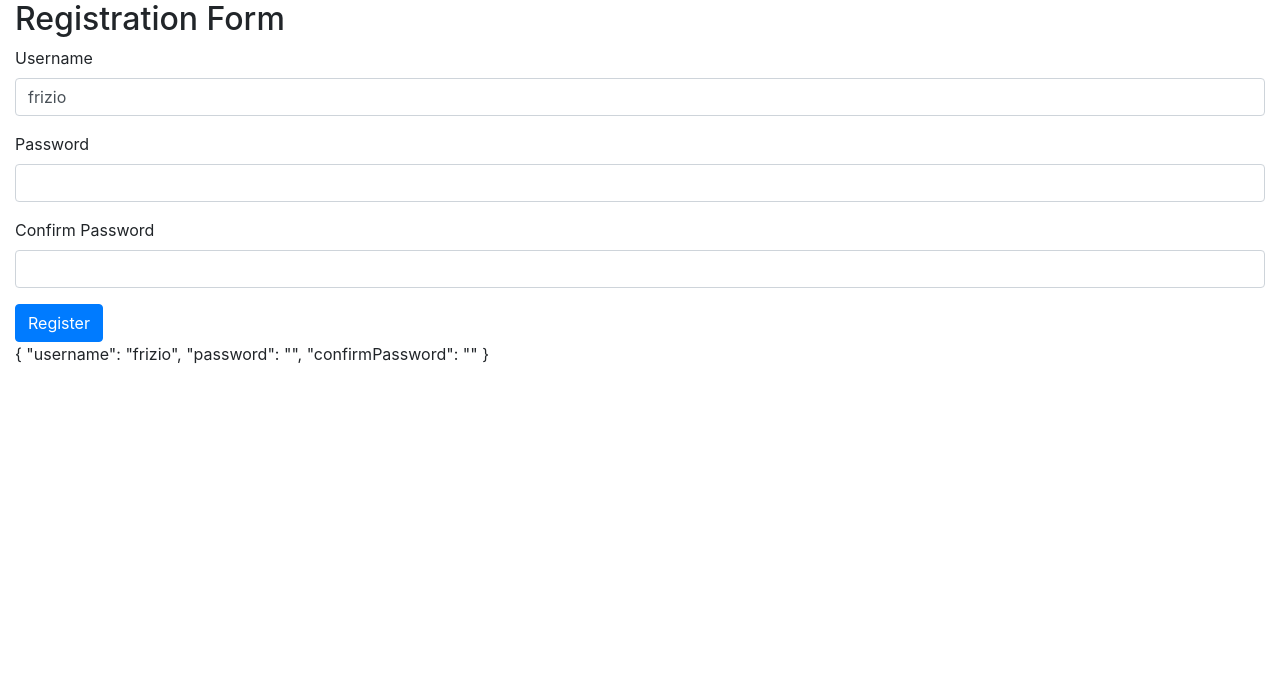
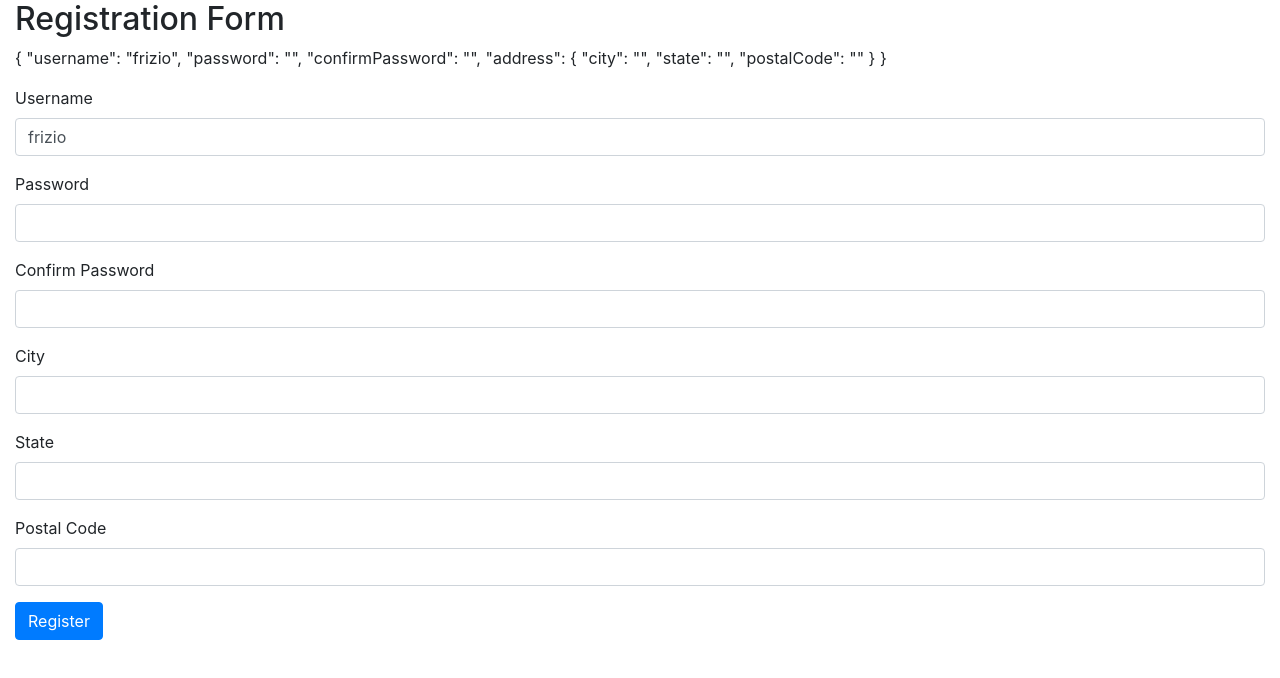
Before and after one commit to frizio/reactive-forms, an Angular app: page / in a window 1280 px wide. Shown: the top 678 px of the page. Built offline with nearby package versions, Linux system fonts and the light colour scheme.

Commit message:
19 - Nesting Form Groups

```diff
--- a/src/app/app.component.html
+++ b/src/app/app.component.html
@@ -1,5 +1,7 @@
 <div class="container-fluid">
   <h2>Registration Form</h2>
+
+  <p>{{ registrationForm.value | json }}</p>
 
   <form [formGroup]=registrationForm>
     <div class="form-group">
@@ -14,10 +16,25 @@
       <label for="">Confirm Password</label>
       <input type="password" class="form-control" formControlName="confirmPassword">
     </div>
+
+    <div formGroupName="address">
+      <div class="form-group">
+        <label for="">City</label>
+        <input type="text" class="form-control" formControlName="city">
+      </div>
+
+      <div class="form-group">
+        <label for="">State</label>
+        <input type="text" class="form-control" formControlName="state">
+      </div>
+
+      <div class="form-group">
+        <label for="">Postal Code</label>
+        <input type="text" class="form-control" formControlName="postalCode">
+      </div>
+    </div>
     <button type="submit" class="btn btn-primary">Register</button>
 
   </form>
 
-  <p>{{ registrationForm.value | json }}</p>
-
 </div>
--- a/src/app/app.component.ts
+++ b/src/app/app.component.ts
@@ -12,6 +12,11 @@
     username: new FormControl('frizio'),
     password: new FormControl(''),
     confirmPassword: new FormControl(''),
+    address: new FormGroup({
+      city: new FormControl(''),
+      state: new FormControl(''),
+      postalCode: new FormControl('')
+    })
   });
 
 }
```
